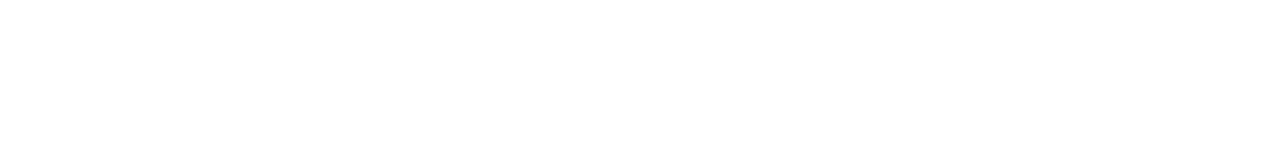
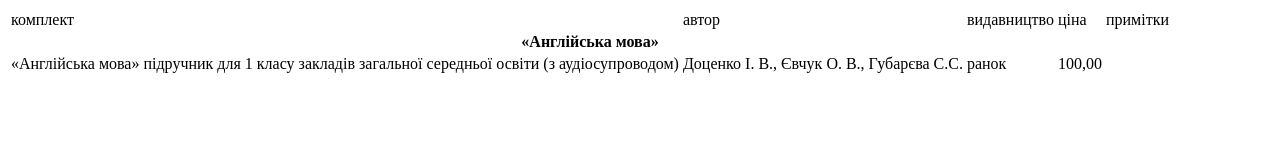
Before and after one commit to Vitalii-Prokopenko/training, a plain HTML site: page index.html in a window 1280 px wide. Drawn offline with Linux system fonts and the light colour scheme.

Commit message:
changes2

```diff
--- a/index.html
+++ b/index.html
@@ -1,5 +1,5 @@
 <!DOCTYPE html>
-<html lang="en">
+<html lang="uk">
 <head>
     <meta charset="UTF-8">
     <meta http-equiv="X-UA-Compatible" content="IE=edge">
@@ -7,9 +7,30 @@
     <title>Document</title>
 </head>
 <body>
-    <div></div>
-    <div></div>
-    <aside></aside>
-    <table></table>
+    <table>
+      <thead>
+        <tr>
+            <td>комплект</td>
+            <td>автор</td>
+            <td>видавництво</td>
+            <td>ціна</td>
+            <td>примітки</td>
+        </tr>
+      </thead>
+      <tbody>
+        <tr>
+          <th colspan="5">
+            «Англійська мова»
+          </th>
+        </tr>
+        <tr>
+            <td>«Англійська мова» підручник для 1 класу закладів загальної середньої освіти (з аудіосупроводом)</td>
+            <td>Доценко І. В., Євчук О. В., Губарєва С.С. </td>
+            <td>ранок</td>
+            <td>100,00</td>
+            <td></td>
+        </tr>
+        </tbody>
+    </table>
 </body>
 </html>
```
